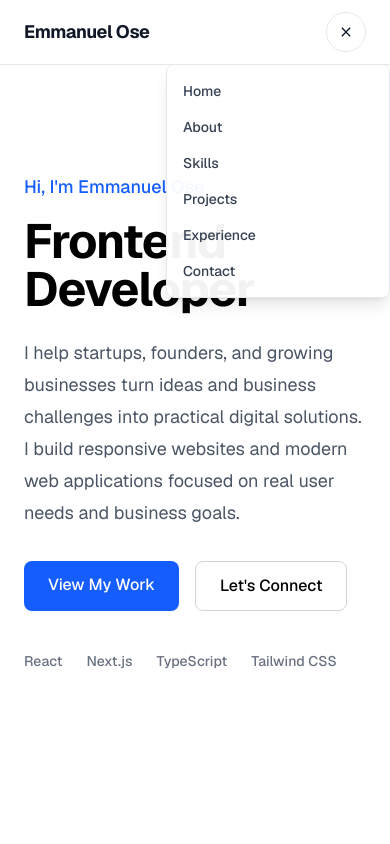
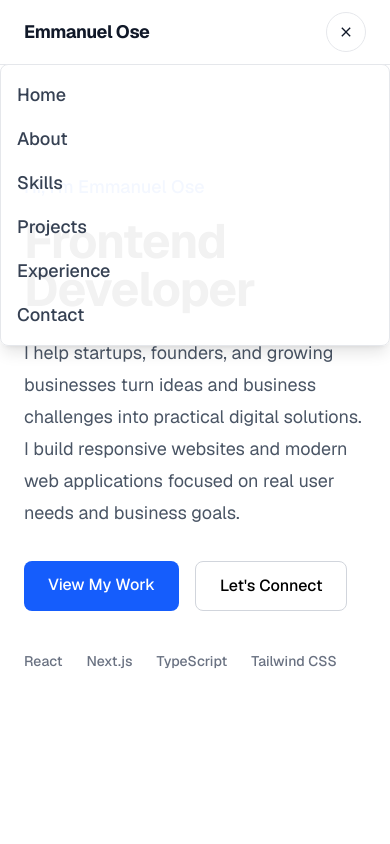
Before and after one commit to Iamemmaose/emmanuel-portfolio, a Next.js app: page / in a window 390 px wide. Both pictures are taken after a click on the button "Toggle navigation menu". Shown: the top 844 px of the page. Built offline with nearby package versions, Linux system fonts and the light colour scheme.

Commit message:
fix: navbar updated

```diff
--- a/app/components/layouts/NavBar.tsx
+++ b/app/components/layouts/NavBar.tsx
@@ -54,7 +54,7 @@ const NavBar = () => {
       </nav>
 
       <div
-        className={`absolute top-16 right-0 w-56 rounded-lg border border-gray-200 bg-white/95 p-4 shadow-lg backdrop-blur transition-all duration-300 ease-in-out md:hidden ${isMenuOpen
+        className={`absolute top-16 right-0 w-full rounded-lg border border-gray-200 bg-white/95 p-4 shadow-lg backdrop-blur transition-all duration-300 ease-in-out md:hidden ${isMenuOpen
             ? "visible translate-y-0 scale-100 opacity-100"
             : "invisible -translate-y-2 scale-95 opacity-0"
           }`}
@@ -65,7 +65,7 @@ const NavBar = () => {
               <Link
                 href={link.href}
                 onClick={() => setIsMenuOpen(false)}
-                className="block text-sm font-medium text-gray-700 transition hover:text-blue-600"
+                className="block text-lg font-medium text-gray-700 transition hover:text-blue-600 capitalize"
               >
                 {link.label}
               </Link>
```
